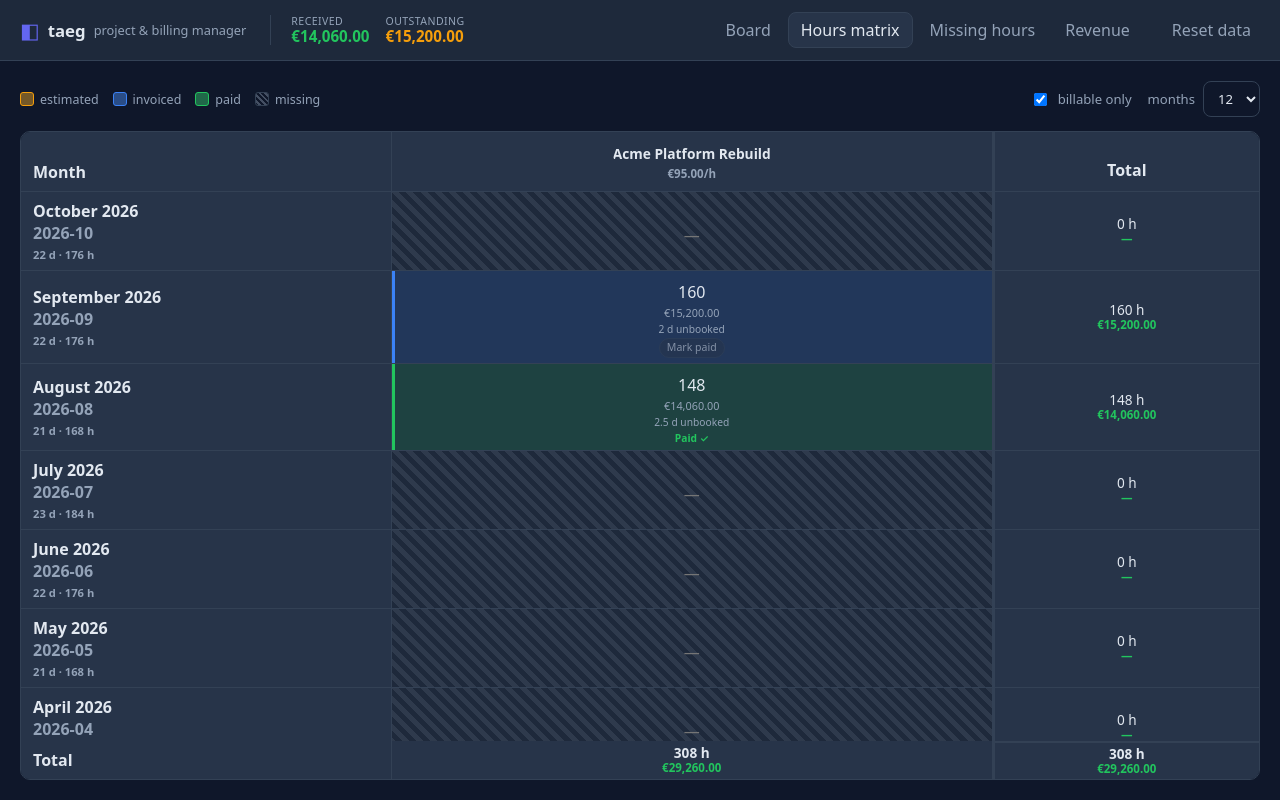
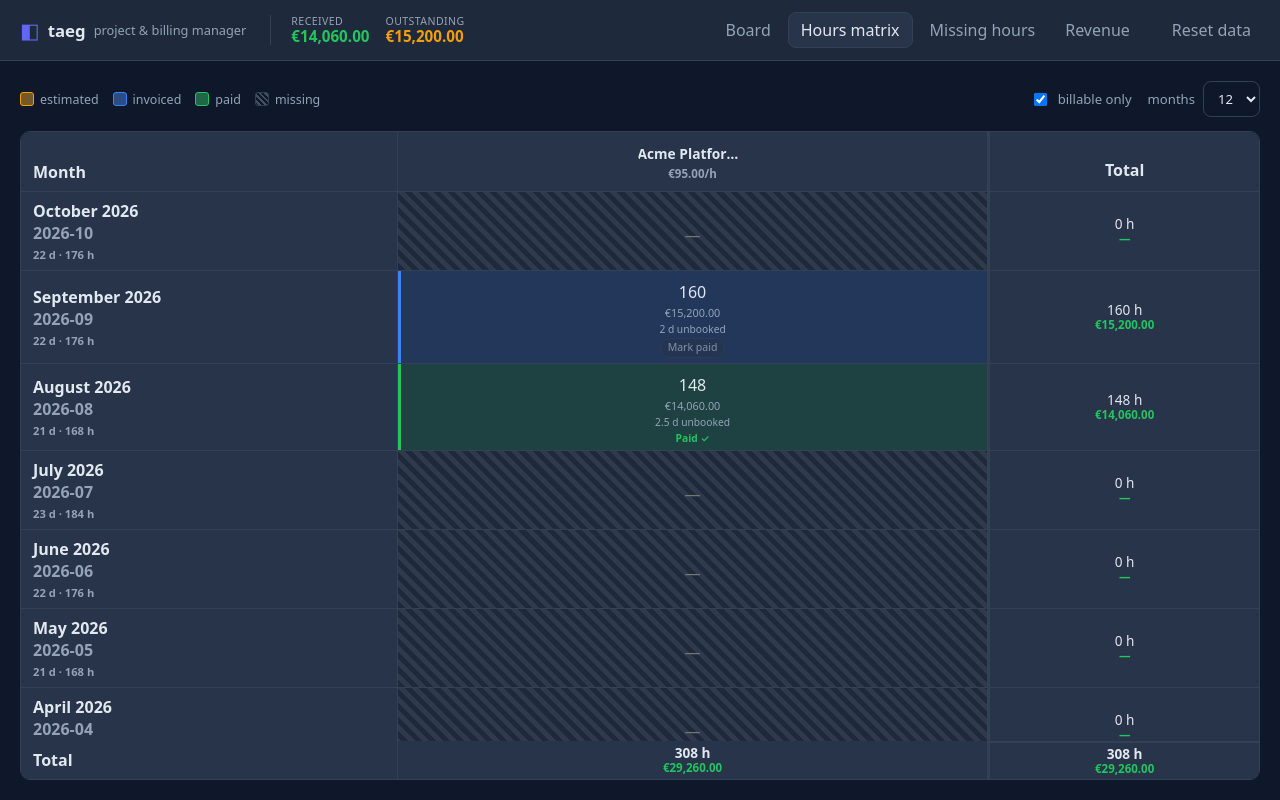
Before and after one commit to michas2/taeg, a React (Vite) app: page / in a window 1280 px wide. Both pictures are taken after a click on the button "Hours matrix". Built offline with nearby package versions, Linux system fonts and the light colour scheme.

Commit message:
style: narrow matrix project columns to fit more on screen

```diff
--- a/src/views/Matrix.css
+++ b/src/views/Matrix.css
@@ -122,7 +122,8 @@ table.matrix thead th {
 }
 
 .col-head {
-  min-width: 120px;
+  min-width: 76px;
+  padding: 10px 6px !important;
 }
 
 .col-head-btn {
@@ -133,7 +134,7 @@ table.matrix thead th {
   padding: 0;
   font-size: 0.86rem;
   cursor: pointer;
-  max-width: 160px;
+  max-width: 110px;
   overflow: hidden;
   text-overflow: ellipsis;
   white-space: nowrap;
@@ -188,12 +189,12 @@ table.matrix thead th {
 
 .cell-input {
   width: 100%;
-  min-width: 90px;
+  min-width: 56px;
   border: none;
   border-radius: 0;
   background: transparent;
   text-align: center;
-  padding: 10px 8px 2px;
+  padding: 10px 4px 2px;
 }
 
 .cell-input:focus {
```
